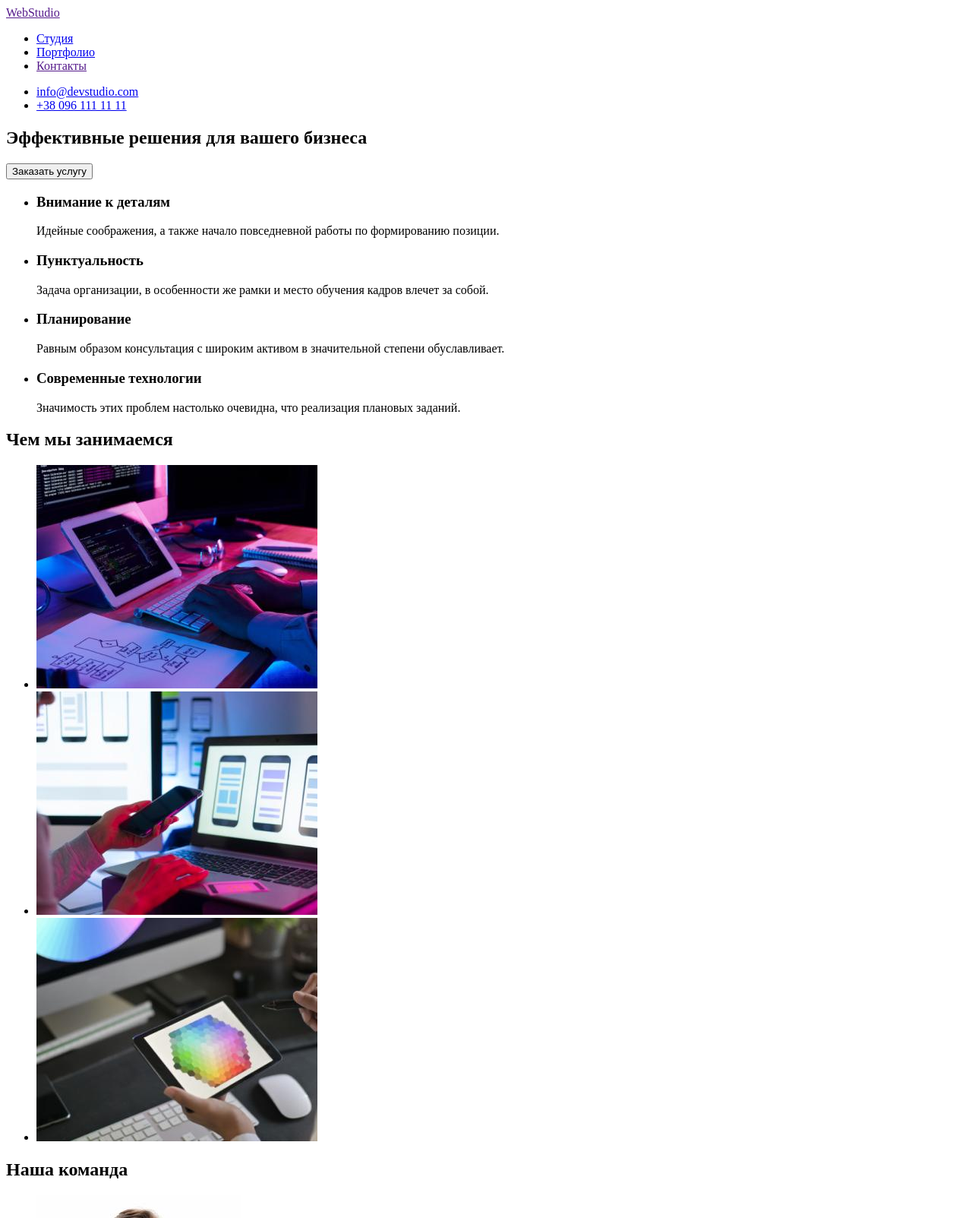
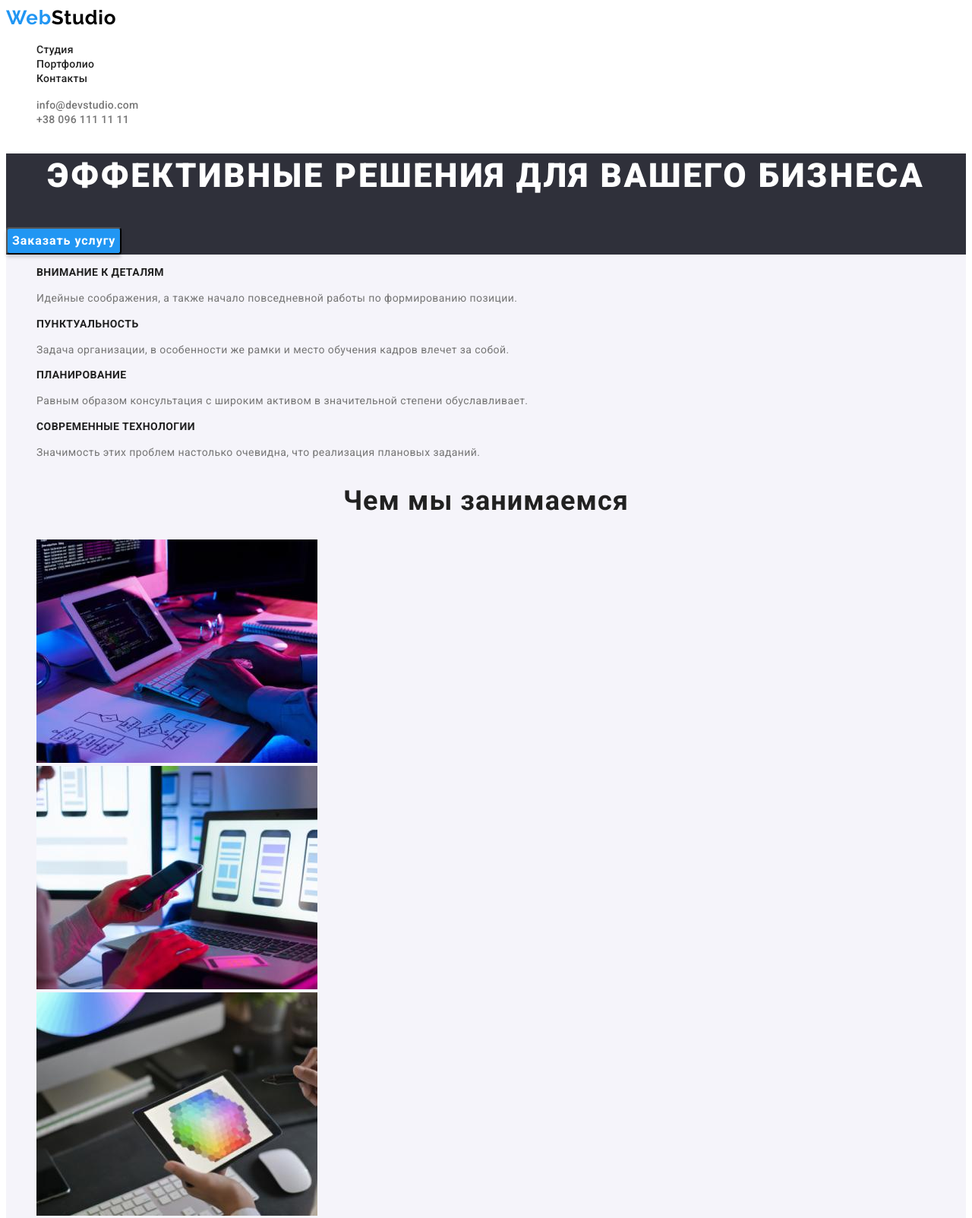
Before and after one commit to MakarovDre9r/goit-markup-hw-08, a plain HTML site: page index.html in a window 1280 px wide. Shown: the top 1603 px of the page at 76% size. Drawn offline with Linux system fonts and the light colour scheme.

Commit message:
home work 2

```diff
--- /dev/null
+++ b/css/styles.css
@@ -0,0 +1,199 @@
+:root {
+  --main-color: #212121;
+  --text-color: #757575;
+  --main-title-color: #212121;
+  --accent-color: #2196f3;
+  --background-color: #2f303a;
+}
+
+body {
+  font-family: "Roboto", sans-serif;
+}
+
+.list {
+  list-style: none;
+}
+.link {
+  text-decoration: none;
+}
+
+/* ---------------header----------------- */
+.header-logo {
+  font-family: Raleway;
+  font-weight: 700;
+  font-size: 26px;
+  line-height: 1.19;
+  letter-spacing: 0.03em;
+  color: #000000;
+}
+
+.span {
+  color: var(--accent-color);
+}
+
+.header-link {
+  font-weight: 500;
+  font-size: 14px;
+  line-height: 1.14;
+  letter-spacing: 0.02em;
+  color: var(--main-color);
+}
+
+.header-link:hover,
+.header-link:focus {
+  color: var(--accent-color);
+}
+
+.header-mail {
+  font-weight: 500;
+  font-size: 14px;
+  line-height: 1.14;
+  letter-spacing: 0.02em;
+  color: var(--text-color);
+}
+
+.header-mail:focus,
+.header-mail:hover {
+  color: var(--accent-color);
+}
+
+.header-tel {
+  font-weight: 500;
+  font-size: 14px;
+  line-height: 1.14;
+  letter-spacing: 0.02em;
+  color: var(--text-color);
+}
+
+.header-tel:focus,
+.header-tel:hover {
+  color: var(--accent-color);
+}
+
+/* ---------------hero----------------- */
+
+.main {
+  background-color: #f5f4fa;
+}
+
+.hero-title {
+  font-weight: 900;
+  font-size: 44px;
+  line-height: 1.36;
+  /* or 136% */
+  text-align: center;
+  letter-spacing: 0.06em;
+  text-transform: uppercase;
+  color: #ffffff;
+}
+
+.hero {
+  background-color: var(--background-color);
+}
+
+.hero-btn {
+  font-family: Roboto;
+  font-weight: 700;
+  font-size: 16px;
+  line-height: 1.87;
+  /* identical to box height, or 187% */
+  letter-spacing: 0.06em;
+  color: #ffffff;
+  background: #2196f3;
+  box-shadow: 0px 4px 4px rgba(0, 0, 0, 0.15);
+  border-radius: 4px;
+}
+
+.hero-btn:focus,
+.hero-btn:hover {
+  color: var(--accent-color);
+}
+
+/* ---------------benefits---------------- */
+
+.benefits-title {
+  font-weight: 700;
+  font-size: 14px;
+  line-height: 1.14;
+  letter-spacing: 0.03em;
+  text-transform: uppercase;
+  color: var(--main-title-color);
+}
+
+.benefits-after-title {
+  font-size: 14px;
+  line-height: 1.71;
+  /* or 171% */
+  letter-spacing: 0.03em;
+  color: var(--text-color);
+}
+
+/* ---------------our-work---------------- */
+
+.our-work-title {
+  font-weight: 700;
+  font-size: 36px;
+  line-height: 1.17;
+  text-align: center;
+  letter-spacing: 0.03em;
+  color: var(--main-title-color);
+}
+
+/* --------------command----------------- */
+
+.command-title {
+  font-weight: 700;
+  font-size: 36px;
+  line-height: 1.16;
+  text-align: center;
+  letter-spacing: 0.03em;
+  color: var(--main-title-color);
+}
+
+.command-title3 {
+  font-weight: 500;
+  font-size: 16px;
+  line-height: 1.18;
+  /* identical to box height */
+  letter-spacing: 0.03em;
+  color: var(--main-color);
+}
+
+.command-after-title {
+  font-size: 16px;
+  line-height: 1.18;
+  /* identical to box height */
+  letter-spacing: 0.03em;
+  color: var(--text-color);
+}
+
+/* --------------footer----------------- */
+
+.footer-logo {
+  font-family: Raleway;
+  font-weight: 700;
+  font-size: 26px;
+  line-height: 1.19;
+  letter-spacing: 0.03em;
+  color: #ffffff;
+}
+
+.footer {
+  background-color: var(--background-color);
+}
+
+#footer-id {
+  font-style: normal;
+  text-decoration: none;
+}
+
+.footer-link {
+  font-family: Roboto;
+  font-style: normal;
+  font-weight: normal;
+  font-size: 14px;
+  line-height: 1.71;
+  /* or 171% */
+  letter-spacing: 0.03em;
+  color: rgba(255, 255, 255, 0.6);
+}
--- a/index.html
+++ b/index.html
@@ -5,84 +5,89 @@
     <meta http-equiv="X-UA-Compatible" content="IE=edge">
     <meta name="viewport" content="width=device-width, initial-scale=1.0">
     <title>WebStudio</title>
+    <link rel="preconnect" href="https://fonts.googleapis.com">
+    <link rel="preconnect" href="https://fonts.gstatic.com" crossorigin>
+    <link href="https://fonts.googleapis.com/css2?family=Raleway:wght@700&family=Roboto:wght@400;500;700;900&display=swap"
+        rel="stylesheet">
+    <link rel="stylesheet" href="./css/styles.css" />
 </head>
 <body>
-    <header>
-        <nav>
-            <a lang="en" href="">WebStudio</a>
-            <ul>
-                <li><a href="./index.html">Студия</a></li>
-                <li><a href="./portfolio.html">Портфолио</a></li>
-                <li><a href="">Контакты</a></li>
+    <header class="header">
+        <nav class="header-navigation">
+            <a class="header-logo link" lang="en" href=""><span class="span">Web</span>Studio</a>
+            <ul class="header-list list">
+                <li class="header-item"><a href="./index.html" class="header-link link">Студия</a></li>
+                <li class="header-item"><a href="./portfolio.html" class="header-link link">Портфолио</a></li>
+                <li class="header-item"><a href="" class="header-link link">Контакты</a></li>
             </ul>
         </nav>
-        <ul>
-          <li><a href="mailto:info@devstudio.com">info@devstudio.com</a></li>
-          <li><a href="tel:+380961111111">+38 096 111 11 11</a></li>
+        <ul class="list">
+          <li><a class="header-mail link" href="mailto:info@devstudio.com">info@devstudio.com</a></li>
+          <li><a class="header-tel link" href="tel:+380961111111">+38 096 111 11 11</a></li>
         </ul>
     </header>
-    <main>
-        <section>
-            <h1>Эффективные решения для вашего бизнеса</h1>
-            <button type="button">Заказать услугу</button>
+    <main class="main">
+        <section class="hero">
+            <h1 class="hero-title">Эффективные решения для вашего бизнеса</h1>
+            <button class="hero-btn" type="button">Заказать услугу</button>
         </section>
-        <section>
-            <ul>
-                <li>
-                    <h3>Внимание к деталям</h3>
-                    <p>Идейные соображения, а также начало повседневной работы по формированию позиции.</p>
+        <section class="benefits">
+            <ul class="benefits-list list">
+                <li class="benefits-item">
+                    <h3 class="benefits-title">Внимание к деталям</h3>
+                    <p class="benefits-after-title">Идейные соображения, а также начало повседневной работы по формированию позиции.</p>
                 </li>
-                <li>
-                    <h3>Пунктуальность</h3>
-                    <p>Задача организации, в особенности же рамки и место обучения кадров влечет за собой.</p>
+                <li class="benefits-item">
+                    <h3 class="benefits-title">Пунктуальность</h3>
+                    <p class="benefits-after-title">Задача организации, в особенности же рамки и место обучения кадров влечет за собой.</p>
                 </li>
-                <li>
-                    <h3>Планирование</h3>
-                    <p>Равным образом консультация с широким активом в значительной степени обуславливает.</p>
+                <li class="benefits-item">
+                    <h3 class="benefits-title">Планирование</h3>
+                    <p class="benefits-after-title">Равным образом консультация с широким активом в значительной степени обуславливает.</p>
                 </li>
-                <li>
-                    <h3>Современные технологии</h3>
-                    <p>Значимость этих проблем настолько очевидна, что реализация плановых заданий.</p>
+                <li class="benefits-item">
+                    <h3 class="benefits-title ">Современные технологии</h3>
+                    <p class="benefits-after-title">Значимость этих проблем настолько очевидна, что реализация плановых заданий.</p>
                 </li>
             </ul>
         </section>
-        <section>
-            <h2>Чем мы занимаемся</h2>
-            <ul>
+        <section class="our-work">
+            <h2 class="our-work-title">Чем мы занимаемся</h2>
+            <ul class="our-work-list list">
                 <li><img src="./img/hands_on_the_keyboard.jpg" alt="печатает на клавиатуре" width="370"></li>
                 <li><img src="./img/mobile_phone.jpg" alt="держит телефон" width="370"></li>
                 <li><img src="./img/tablet.jpg" alt="держит планшет" width="370"></li>
             </ul>
         </section>
-        <section>
-            <h2>Наша команда</h2>
-            <ul>
-                <li><img src="./img/guy_in_red.jpg" alt="парень в крсном" width="270">
-                    <h3>Игорь Демьяненко</h3>
-                    <p lang="en">Product Designer</p>
+        <section class="command">
+            <h2 class="command-title">Наша команда</h2>
+            <ul class="command-list list">
+                <li class="command-item"><img src="./img/guy_in_red.jpg" alt="парень в крсном" width="270">
+                    <h3 class="command-title3">Игорь Демьяненко</h3>
+                    <p class="command-after-title" lang="en">Product Designer</p>
                 </li>
-                <li><img src="./img/female.jpg" alt="девушка" width="270">
-                    <h3>Ольга Репина</h3>
-                    <p lang="en">Frontend Developer</p>
+                <li class="command-item"><img src="./img/female.jpg" alt="девушка" width="270">
+                    <h3 class="command-title3">Ольга Репина</h3>
+                    <p class="command-after-title" lang="en">Frontend Developer</p>
                 </li>
-                <li><img src="./img/guy_in_white.jpg" alt="парень в белом" width="270">
-                    <h3>Николай Тарасов</h3>
-                    <p lang="en">Marketing</p>
+                <li class="command-item"><img src="./img/guy_in_white.jpg" alt="парень в белом" width="270">
+                    <h3 class="command-title3">Николай Тарасов</h3>
+                    <p class="command-after-title" lang="en">Marketing</p>
                 </li>
-                <li><img src="./img/guy_in_black.jpg" alt="парень в черном" width="270">
-                    <h3>Михаил Ермаков</h3>
-                    <p lang="en">UI Designer</p>
+                <li class="command-item"><img src="./img/guy_in_black.jpg" alt="парень в черном" width="270">
+                    <h3 class="command-title3">Михаил Ермаков</h3>
+                    <p class="command-after-title" lang="en">UI Designer</p>
                 </li>
             </ul>
         </section>
     </main>
-     <footer>
-      <a lang="en" href="">WebStudio</a>
-        <address>
-         <ul>
-           <li><a href="https://goo.gl/maps/TYgPxpcgYGsznrCRA" target="_blank" rel="noopener noroferrer">г. Киев, пр-т Леси Украинки, 26</a></li>
-           <li><a href="mailto:info@devstudio.com">info@devstudio.com</a></li>
-           <li><a href="tel:+380961111111">+38 096 111 11 11</a></li>
+     <footer class="footer">
+      <a class="footer-logo link" lang="en" href=""><span class="span">Web</span>Studio</a>
+        <address class="footer-address " id="footer-id">
+         <ul class="footer-list list">
+           <li class="footer-item"><a class="footer-link link" href="https://goo.gl/maps/TYgPxpcgYGsznrCRA" target="_blank" rel="noopener noroferrer">г. Киев, пр-т Леси Украинки, 26</a></li>
+           <li class="footer-item"><a class="footer-link link" href="mailto:info@devstudio.com">info@devstudio.com</a></li>
+           <li class="footer-item"><a class="footer-link link" href="tel:+380961111111">+38 096 111 11 11</a></li>
         </ul>
        </address>
      </footer>
```
Also changed, not shown: portfolio.html (+14 -9 lines).
